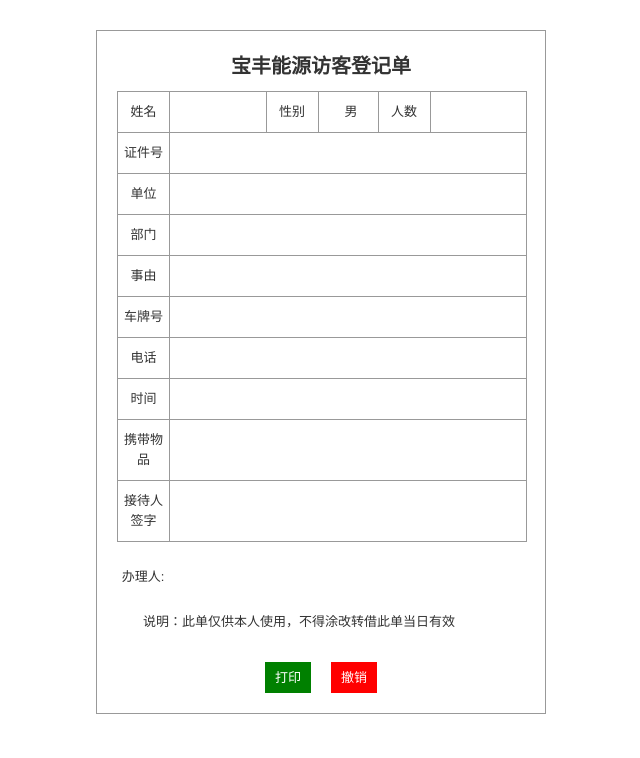
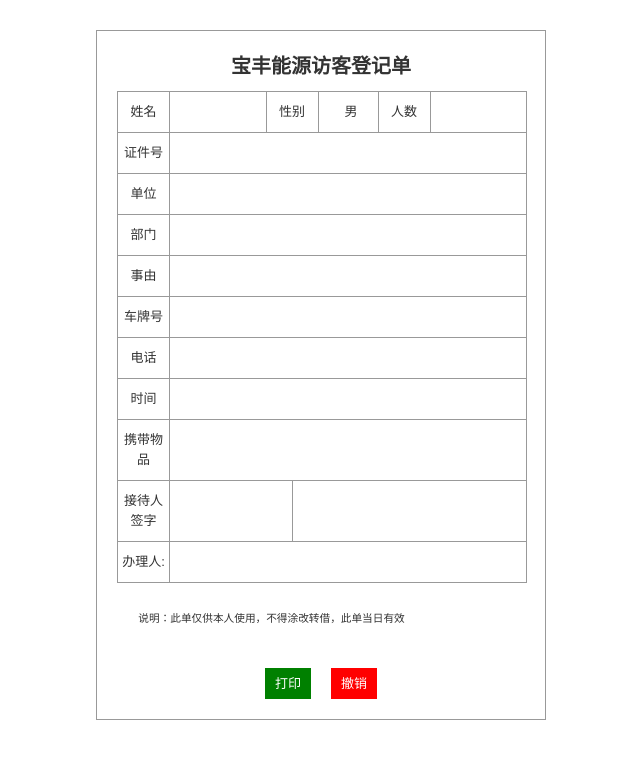
Before and after one commit to kobe1314/vistor-management-system, a React app: page / in a window 1280 px wide. Shown: the top 758 px of the page, without its empty margins (319-959 px from the left). Built offline with nearby package versions, Linux system fonts and the light colour scheme.

Commit message:
change the scss and html classes

```diff
--- a/package.json
+++ b/package.json
@@ -36,7 +36,6 @@
     "jest-pnp-resolver": "1.0.1",
     "jest-resolve": "23.6.0",
     "mini-css-extract-plugin": "0.4.3",
-    "node-sass": "^4.11.0",
     "optimize-css-assets-webpack-plugin": "5.0.1",
     "pnp-webpack-plugin": "1.1.0",
     "postcss-flexbugs-fixes": "4.1.0",
@@ -116,5 +115,8 @@
     "presets": [
       "react-app"
     ]
+  },
+  "devDependencies": {
+    "node-sass": "^4.11.0"
   }
 }
--- a/src/visitor/Registration.js
+++ b/src/visitor/Registration.js
@@ -1,7 +1,6 @@
 import React, { Component } from 'react';
 // import logo from './logo.svg';
-import classNames from 'classnames';
-import styles from './css/registration.scss';
+import './css/registration.scss';
 class Registration extends Component {
 
 	constructor(props) {
@@ -27,6 +26,7 @@
 	}
 
 	print() {
+		debugger
 		// window.document.body.innerHTML = window.document.getElementById('toPrint').innerHTML;
 		// window.print();
 		// window.location.reload();
@@ -77,51 +77,62 @@
 				<div className="app">
 					<h3 className="title">宝丰能源访客登记单</h3>
 					<form className="form" autoComplete="off">
-						<div className={classNames("formGroup", "firstGroup")}>
+						<div className= "formGroup firstGroup">
 							<label className="label">姓名</label><input name="name" onChange={this.onChange} className={"input"} value={this.state.name} type="text"/>
 							<label className="label">性别</label>
 							<select className="input" name="sex" onChange={this.onChange} value={this.state.sex}>
 								<option value="0">男</option>
 								<option value="1">女</option>
 							</select>
-							<label className="label">人数</label><input name="number" value={this.state.number} onChange={this.onChange} className={classNames("input", "lastInput")} type="number"/>
+							<label className="label">人数</label>
+							<input name="number" value={this.state.number} onChange={this.onChange} className= "input lastInput" type="number"/>
 						</div >
 						<div className="formGroup">
-							<label className={"label"}>证件号</label><input name="ID" value={this.state.ID} maxLength="18" onChange={this.onChange} className={classNames("input", "lastInput", "alignLeft")} type="number"/>
+							<label className="label">证件号</label>
+							<input name="ID" value={this.state.ID} maxLength="18" onChange={this.onChange} className= "input lastInput alignLeft" type="test"/>
 						</div >
 						<div className="formGroup">
-							<label className={"label"}>单位</label><input name="fromCompany" value={this.state.fromCompany} onChange={this.onChange} className={classNames("input", "lastInput", "alignLeft")} type="text"/>
+							<label className="label">单位</label>
+							<input name="fromCompany" value={this.state.fromCompany} onChange={this.onChange} className= "input lastInput alignLeft" type="text"/>
 						</div >
 						<div className="formGroup">
-							<label className={"label"}>部门</label><input name="fromDepartment" value={this.state.fromDepartment} onChange={this.onChange} className={classNames("input", "lastInput", "alignLeft")} type="text"/>
+							<label className="label">部门</label>
+							<input name="fromDepartment" value={this.state.fromDepartment} onChange={this.onChange} className= "input lastInput alignLeft" type="text"/>
 						</div >
 						<div className="formGroup">
-							<label className={"label"}>事由</label><input name="reason" value={this.state.reason} onChange={this.onChange} className={classNames("input", "lastInput", "alignLeft")} type="text"/>
+							<label className={"label"}>事由</label>
+							<input name="reason" value={this.state.reason} onChange={this.onChange} className= "input lastInput alignLeft" type="text"/>
 						</div >
 						<div className="formGroup">
-							<label className={"label"}>车牌号</label><input name="carNum" value={this.state.carNum} onChange={this.onChange} className={classNames("input", "lastInput", "alignLeft")} type="text"/>
+							<label className={"label"}>车牌号</label>
+							<input name="carNum" value={this.state.carNum} onChange={this.onChange} className= "input lastInput alignLeft" type="text"/>
 						</div >
 						<div className="formGroup">
-							<label className={"label"}>电话</label><input name="tel" value={this.state.tel} maxLength="11" onChange={this.onChange} className={classNames("input", "lastInput", "alignLeft")} type="number"/>
+							<label className={"label"}>电话</label>
+							<input name="tel" value={this.state.tel} maxLength="11" onChange={this.onChange} className="input lastInput alignLeft" type="number"/>
 						</div >
 						<div className="formGroup">
-							<label className={"label"}>时间</label><input name="date" value={this.state.date} onChange={this.onChange} className={classNames("input", "lastInput", "alignLeft")} type="text"/>
+							<label className={"label"}>时间</label>
+							<input name="date" value={this.state.date} onChange={this.onChange} className= "input lastInput alignLeft" type="text"/>
 						</div >
 						<div className="formGroup">
-							<label className={"label"}>携带物品</label><input name="comeWith" value={this.state.comeWith} onChange={this.onChange} className={classNames("input", "lastInput", "alignLeft")} type="text"/>
+							<label className={"label"}>携带物品</label>
+							<input name="comeWith" value={this.state.comeWith} onChange={this.onChange} className= "input lastInput alignLeft" type="text"/>
 						</div >
 						<div className="formGroup">
-							<label className={"label"}>接待人签字</label>
+							<label className="label">接待人签字</label>
+							<input name="receive" onChange={this.onChange} className="input receive" value={this.state.receive} type="text"/>
 						</div >
-						<div className={classNames("formGroup","lastGroup")}>
-							<label className={classNames("label", "noBorder")}>办理人:</label>
+						<div className="formGroup">
+							<label className="label">办理人:</label>
 						</div >
-						<div className={classNames("formGroup", "lastGroup", "discript")}>
-							<p>说明：此单仅供本人使用，不得涂改转借此单当日有效</p>
+						<div className= "formGroup lastGroup">
+							<label className= "label noBorder descript">说明：此单仅供本人使用，不得涂改转借，此单当日有效</label>
 						</div >
 						<div id="buttonSection">
 							<div className="opertion">
-								<button className={classNames("btn", "btnPrint")} onClick={this.print}>打印</button> <button onClick={this.clear} className={classNames("btn", "btnClear")}>撤销</button>
+								<button className="btn btnPrint" onClick={this.print}>打印</button>
+								<button className="btn btnClear" onClick={this.clear} >撤销</button>
 							</div >
 						</div>
 					</form>
--- a/src/visitor/css/registration.scss
+++ b/src/visitor/css/registration.scss
@@ -1,6 +1,6 @@
 /* base style */
 *{margin:0;padding:0;background:transparent;font-size:100%;vertical-align:baseline;outline:none}
-body, button, input, select, textarea { font:13px/1.62 'Helvetica Neue',Helvetica,Arial,Sans-serif;color:#333;vertical-align:middle;word-wrap: break-word;outline:none;-webkit-text-size-adjust:none;}
+body, button, input, select, textarea { font:13px/1.62 'Microsoft YaHei UI','Helvetica Neue',Helvetica,Arial,Sans-serif;color:#333;vertical-align:middle;word-wrap: break-word;outline:none;-webkit-text-size-adjust:none;}
 body {background:#fff;-webkit-tap-highlight-color: rgba(0,0,0,0);_margin:0; _height:100%;}
 h1, h2, h3, h4, h5, h6{font-size:100%; font-weight:normal}
 ul,li{ list-style:none}
@@ -25,7 +25,7 @@
     background-color: rgb(250, 255, 189); /* #FAFFBD; */
     background-image: none;
     color: rgb(0, 0, 0);
-  }
+}
 q:before, q:after { content:'' }
 .clear:after {visibility: hidden;display: block;font-size: 0;content: " ";clear: both;height: 0;}
 .clear{*zoom:1;}
@@ -92,6 +92,15 @@
             .noBorder{
                 border:0 none;
             }
+            .autograph{
+                width:80pt;
+            }
+            .descript{
+                font-size:8pt;
+                text-indent:2em;
+                width:100%;
+                text-align: left;
+            }
         }
         .firstGroup{
             border-top:1px solid #999;
@@ -100,11 +109,9 @@
             margin:15px 0 15px;
             border:0 none;
         }
-        .discript{
-            margin-top:0;
-            p{
-                text-indent:2em;
-            }
+        .receive{
+            width: 100pt;
+            max-width:30%;
         }
     }
 
@@ -130,12 +137,13 @@
         background:red;
     }
 
+
 }
 
 @media print {
     /* base style */
     *{margin:0;padding:0;background:transparent;font-size:100%;vertical-align:baseline;outline:none}
-    body, button, input, select, textarea { font:13px/1.62 'Helvetica Neue',Helvetica,Arial,Sans-serif;color:#333;vertical-align:middle;word-wrap: break-word;outline:none;-webkit-text-size-adjust:none;}
+    body, button, input, select, textarea { font:10pt/1.62 'Microsoft YaHei UI','Helvetica Neue',Helvetica,Arial,Sans-serif;color:#333;vertical-align:middle;word-wrap: break-word;outline:none;-webkit-text-size-adjust:none;}
     body {background:#fff;-webkit-tap-highlight-color: rgba(0,0,0,0);_margin:0; _height:100%;}
     h1, h2, h3, h4, h5, h6{font-size:100%; font-weight:normal}
     ul,li{ list-style:none}
@@ -171,8 +179,8 @@
         flex-direction: column;
 
         .title {
-            font-size: 20px;
-            font-weight: 600;
+            font-size: 12pt;
+            font-weight: 500;
             line-height: 30px;
             text-align: center;
             padding-bottom:10px;
@@ -221,6 +229,12 @@
                 .noBorder{
                     border:0 none;
                 }
+                .descript{
+                    font-size:8pt;
+                    text-indent:2em;
+                    width:100%;
+                    text-align: left;
+                }
             }
             .firstGroup{
                 border-top:1px solid #999;
@@ -228,6 +242,10 @@
             .lastGroup{
                 margin:15px 0 15px;
                 border:0 none;
+            }
+            .receive{
+                width: 100pt;
+                max-width:30%;
             }
         }
 
```
Also changed, not shown: 1 other file (tests, documents, lock files or other folders).
